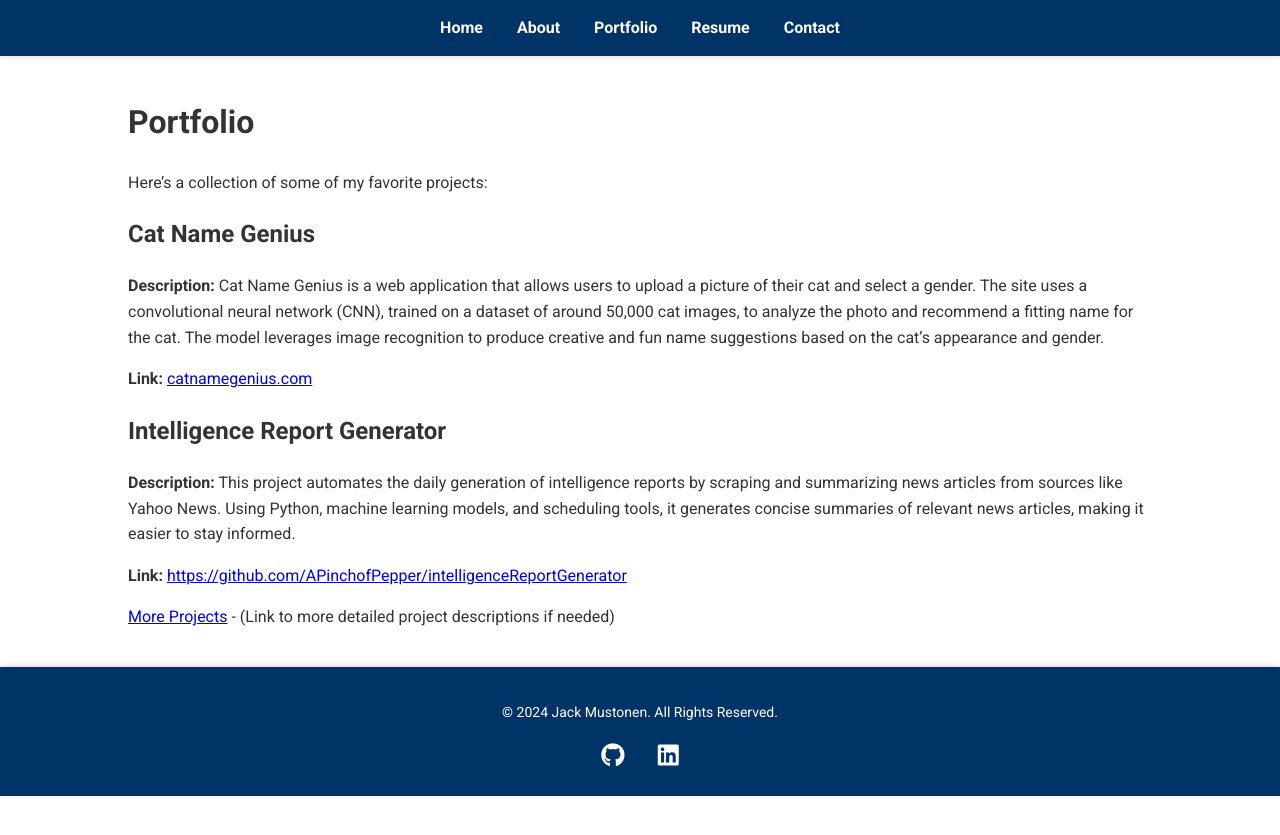
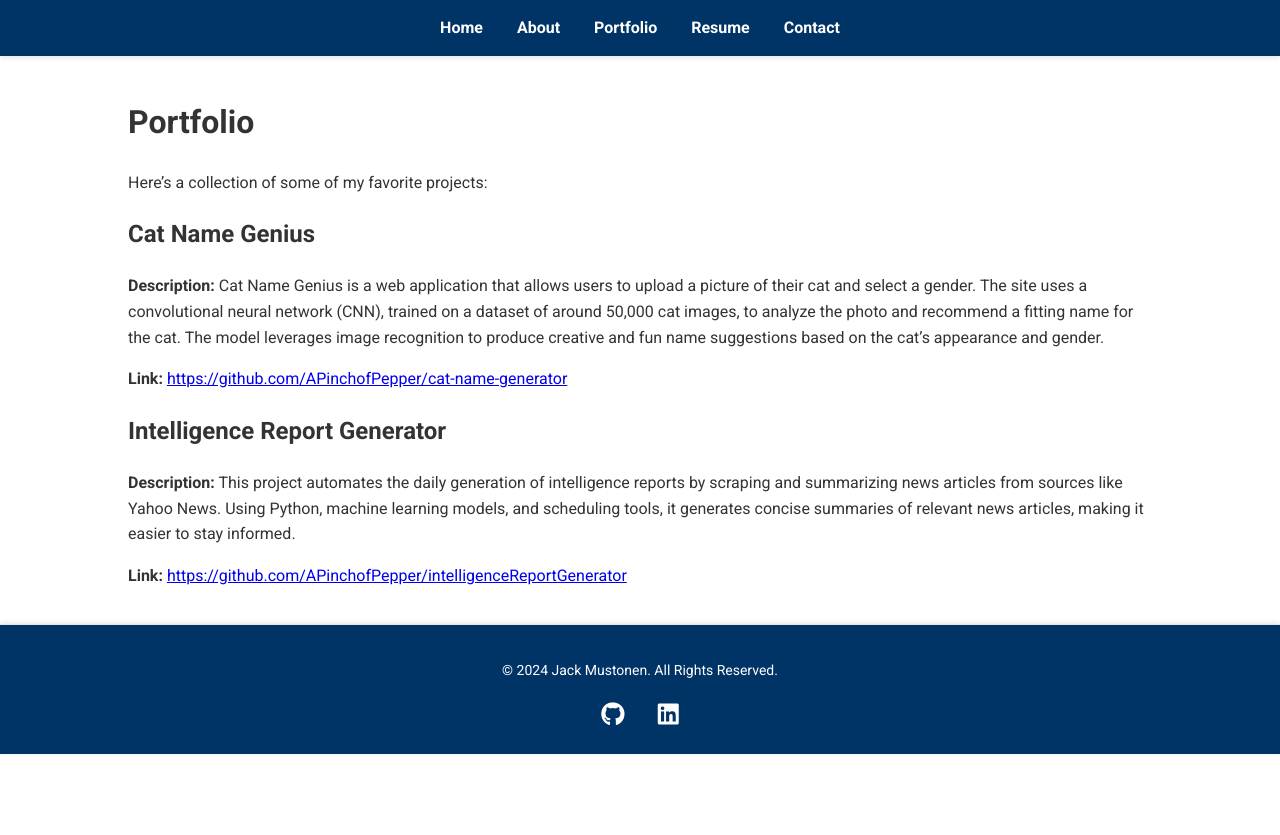
Before and after one commit to APinchofPepper/jackmustonen.com, a Jekyll site: the page built from portfolio.md, in a window 1280 px wide. Shown: the top 835 px of the page. Built offline with Jekyll 4.4.1, drawn with Linux system fonts in a browser that asks for light colours.

Commit message:
Update portfolio.md

```diff
--- a/portfolio.md
+++ b/portfolio.md
@@ -10,11 +10,9 @@ Here's a collection of some of my favorite projects:
 ## Cat Name Genius
 **Description:** Cat Name Genius is a web application that allows users to upload a picture of their cat and select a gender. The site uses a convolutional neural network (CNN), trained on a dataset of around 50,000 cat images, to analyze the photo and recommend a fitting name for the cat. The model leverages image recognition to produce creative and fun name suggestions based on the cat's appearance and gender.
 
-**Link:** [catnamegenius.com](#)
+**Link:** [https://github.com/APinchofPepper/cat-name-generator](#)
 
 ## Intelligence Report Generator
 **Description:** This project automates the daily generation of intelligence reports by scraping and summarizing news articles from sources like Yahoo News. Using Python, machine learning models, and scheduling tools, it generates concise summaries of relevant news articles, making it easier to stay informed.
 
 **Link:** [https://github.com/APinchofPepper/intelligenceReportGenerator](#)
-
-[More Projects](#) - (Link to more detailed project descriptions if needed)
```
